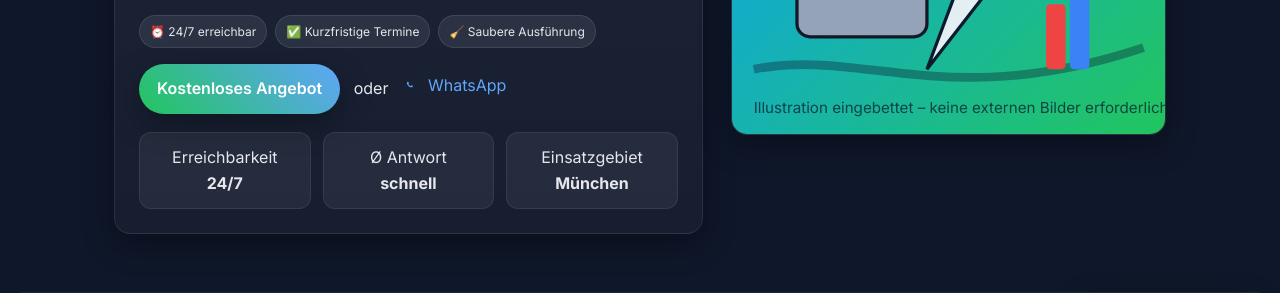
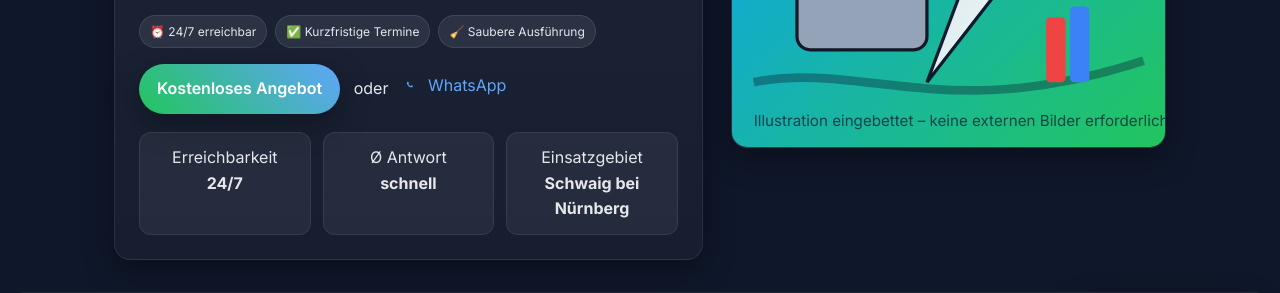
Before and after one commit to teomazilU/ELT-MMT, a plain HTML site: page index.html in a window 1280 px wide. Shown: the part 439-732 px from the top of the page. Drawn offline with Linux system fonts and the light colour scheme.

Commit message:
Update Einsatzgebiet from München to Schwaig bei Nürnberg

```diff
--- a/index.html
+++ b/index.html
@@ -121,7 +121,7 @@
         <div class="stats">
           <div class="stat"><div>Erreichbarkeit</div><strong>24/7</strong></div>
           <div class="stat"><div>Ø Antwort</div><strong>schnell</strong></div>
-          <div class="stat"><div>Einsatzgebiet</div><strong>München</strong></div>
+          <div class="stat"><div>Einsatzgebiet</div><strong>Schwaig bei Nürnberg</strong></div>
         </div>
       </div>
       <div class="card side">
```
